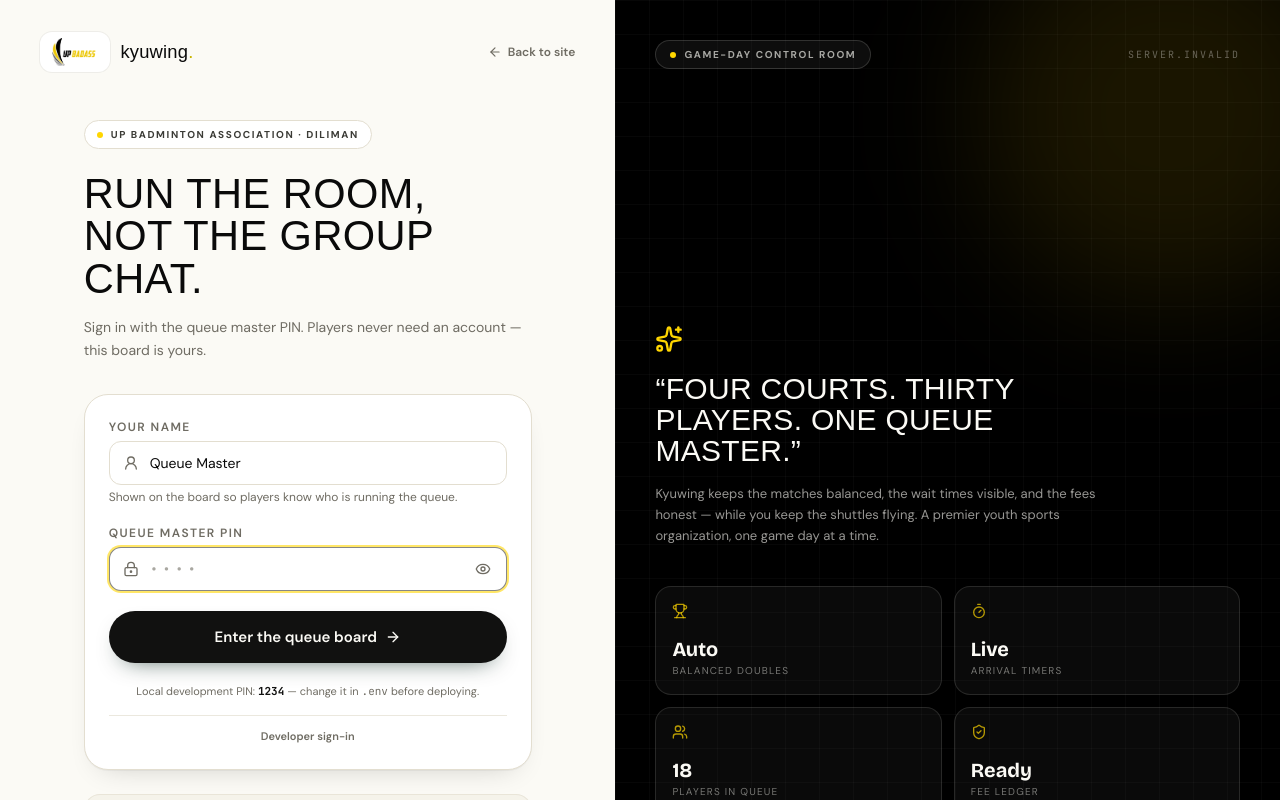
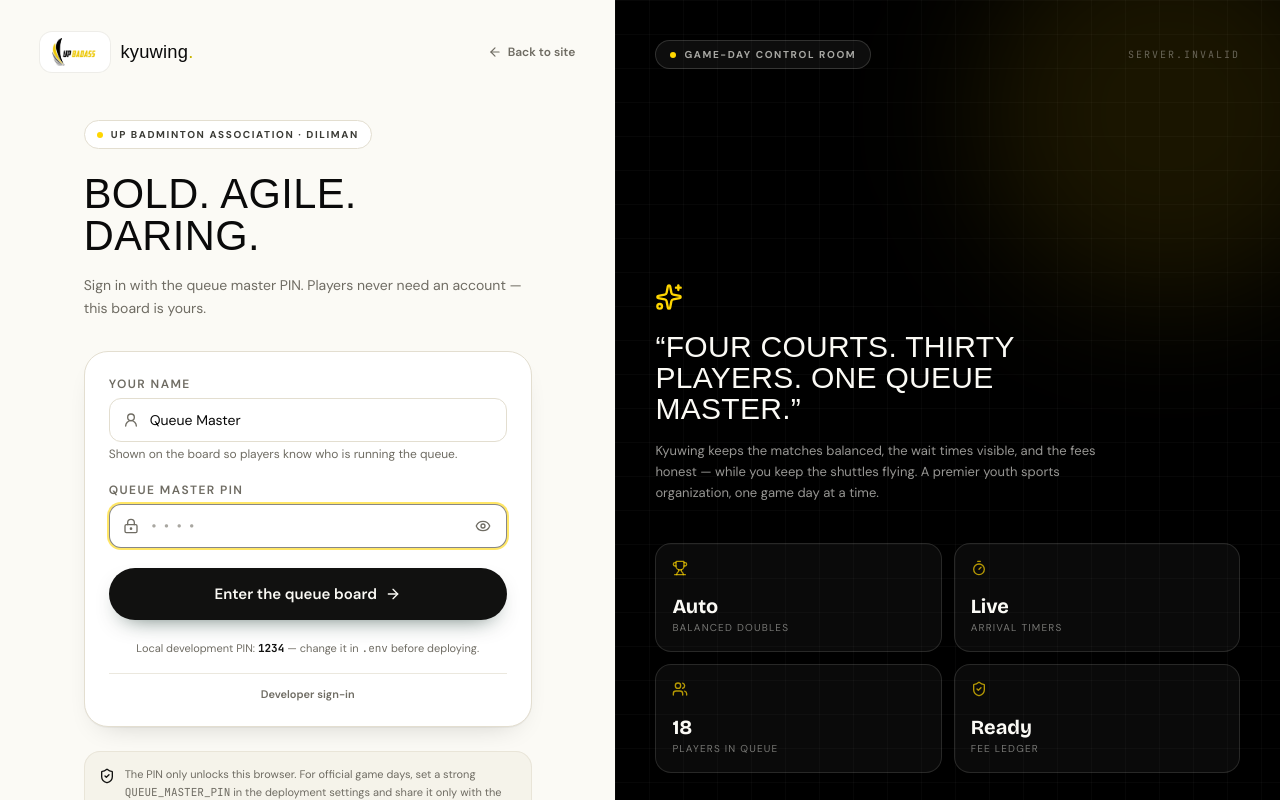
Before and after one commit to jeremiahdanielregalario/kyuwing, a Next.js app: page /login in a window 1280 px wide. Shown: the top 800 px of the page. Built offline with nearby package versions, Linux system fonts and the light colour scheme; no server answers; a web font is replaced by a local one.

Commit message:
Login headline: Bold. Agile. Daring.

```diff
--- a/app/login/page.tsx
+++ b/app/login/page.tsx
@@ -50,9 +50,9 @@ export default async function LoginPage({
               </>
             ) : (
               <>
-                Run the room,
+                Bold. Agile.
                 <br />
-                not the group chat.
+                Daring.
               </>
             )}
           </h1>
```
Also changed, not shown: 1 other file (tests, documents, lock files or other folders).
